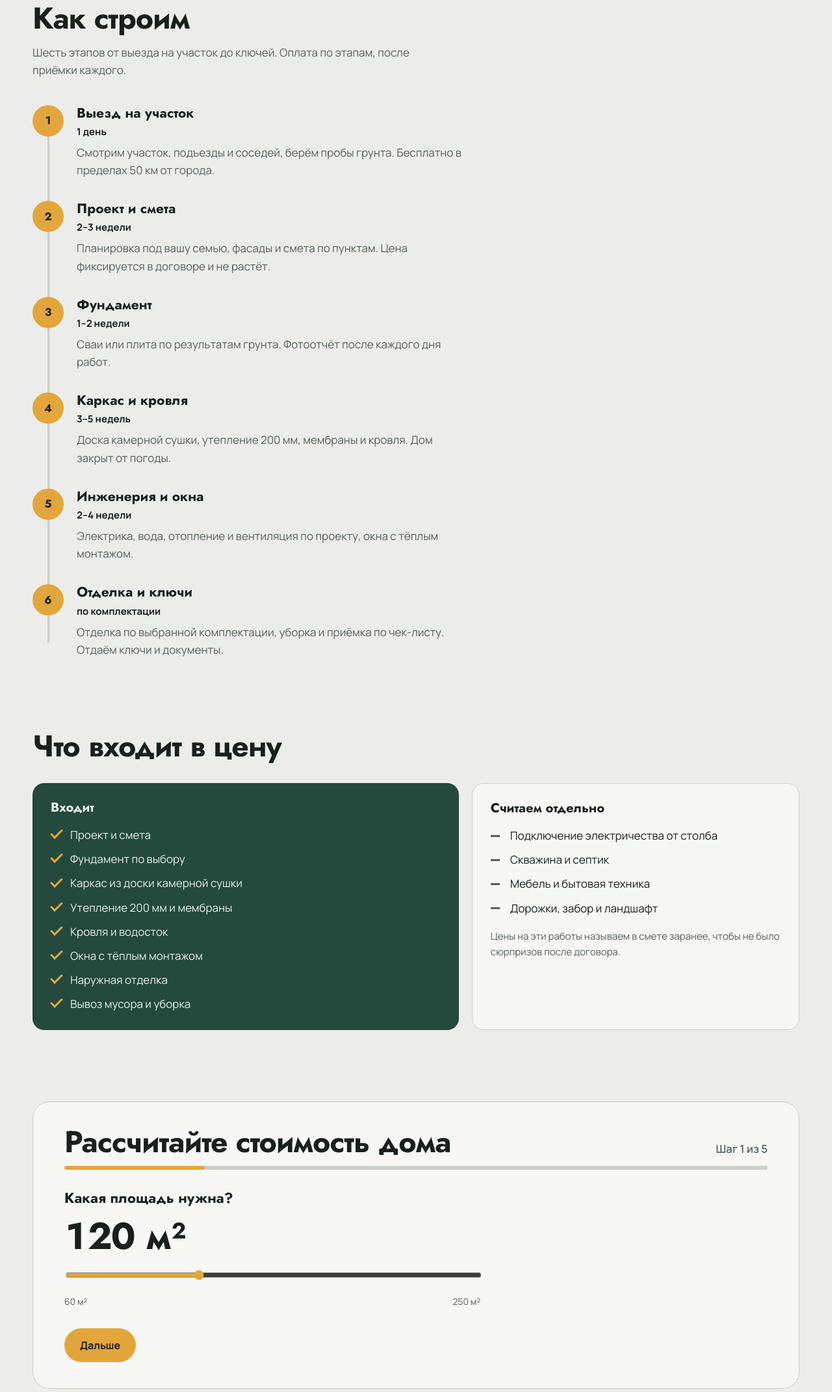
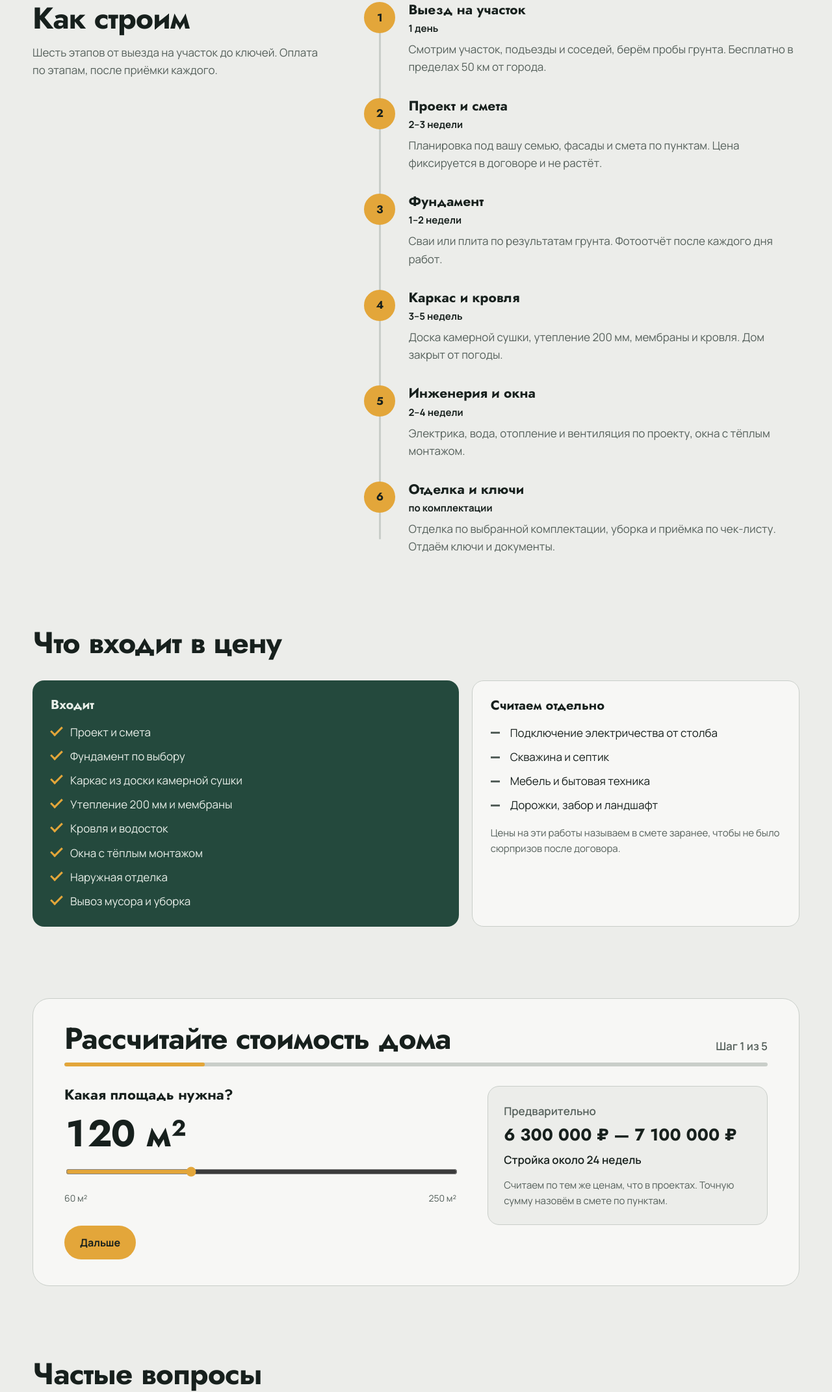
Before and after one commit to ogranka/ogranka.github.io, an Astro site: page /dom/site in a window 1280 px wide. Shown: the part 2784-4926 px from the top of the page at 65% size. Built offline with nearby package versions, Linux system fonts and the light colour scheme; Astro itself is replaced by a stand-in of ours.

Commit message:
Polish: one name for the contact block, 44 px top bar targets, no step numbers on non-steps, still background, solid figures, no callout stripe; Dom case title and intro, two-column steps and a live estimate beside the quiz.

```diff
--- a/src/components/TopBar.astro
+++ b/src/components/TopBar.astro
@@ -16,7 +16,7 @@ const { caseNav = false } = Astro.props;
         ) : (
           <>
             <a href="#process">Как работаю</a>
-            <a href="#contact">Контакты</a>
+            <a href="#contact">Обсудить проект</a>
           </>
         )
       }
--- a/src/pages/dom/site.astro
+++ b/src/pages/dom/site.astro
@@ -173,6 +173,12 @@ const quizSteps = [
             <p class="quiz__progress" aria-live="polite"><span data-step-label>Шаг 1 из 5</span></p>
             <span class="quiz__bar" aria-hidden="true"><span data-bar></span></span>
           </div>
+          <aside class="quiz__live" data-live aria-label="Предварительный расчёт">
+            <p class="quiz__live-label">Предварительно</p>
+            <p class="quiz__live-sum" data-live-sum></p>
+            <p class="quiz__live-weeks" data-live-weeks></p>
+            <p class="quiz__live-note">Считаем по тем же ценам, что в проектах. Точную сумму назовём в смете по пунктам.</p>
+          </aside>
           <form class="quiz__form" novalidate data-quiz>
             <fieldset class="quiz__step is-active" data-step="0">
               <legend>Какая площадь нужна?</legend>
--- a/src/pages/index.astro
+++ b/src/pages/index.astro
@@ -91,7 +91,7 @@ const steps = [
         </p>
         <div class="hero__actions">
           <a class="btn btn--ink pressable" href="#cases">Смотреть кейсы</a>
-          <a class="btn btn--line pressable" href="#contact">Как заказать</a>
+          <a class="btn btn--line pressable" href="#contact">Обсудить проект</a>
         </div>
       </div>
       <div class="collage" aria-label="Четыре кейса">
@@ -149,7 +149,6 @@ const steps = [
         {
           steps.map((step, index) => (
             <li data-reveal style={`--i:${index}`}>
-              <span class="num" aria-hidden="true">{index + 1}</span>
               <b>{step.title}</b>
               <p>{step.text}</p>
             </li>
--- a/src/scripts/dom/quiz.ts
+++ b/src/scripts/dom/quiz.ts
@@ -15,6 +15,8 @@ export function initQuiz() {
   const label = document.querySelector<HTMLElement>('[data-step-label]')!;
   const bar = document.querySelector<HTMLElement>('[data-bar]')!;
   const areaOut = form.querySelector<HTMLOutputElement>('[data-area-out]')!;
+  // Предварительный расчёт рядом с вопросами на широком экране: меняется с каждым ответом
+  const live = document.querySelector<HTMLElement>('[data-live]');
   let at = 0;
 
   const answers = (): QuizAnswers => {
@@ -30,6 +32,13 @@ export function initQuiz() {
     form.querySelector('[data-lines]')!.innerHTML = e.lines.map((l) => `<li><span>${l.label}</span><span>${rub(l.value)}</span></li>`).join('');
   };
 
+  const renderLive = () => {
+    if (!live) return;
+    const e = estimate(answers());
+    live.querySelector('[data-live-sum]')!.innerHTML = `<span class="nowrap">${rub(e.low)}</span> — <span class="nowrap">${rub(e.high)}</span>`;
+    live.querySelector('[data-live-weeks]')!.textContent = `Стройка около ${e.weeks} недель`;
+  };
+
   const show = (i: number, focus = true) => {
     at = i;
     steps.forEach((s, n) => s.classList.toggle('is-active', n === i));
@@ -40,7 +49,9 @@ export function initQuiz() {
     next.hidden = result;
     next.textContent = i === TOTAL - 1 ? 'Посчитать' : 'Дальше';
     lead.hidden = !result;
+    if (live) live.hidden = result;
     if (result) render();
+    else renderLive();
     if (focus) {
       // Фокус на заголовок шага: экранный диктор прочитает вопрос
       const target = steps[i].querySelector<HTMLElement>('legend, .result__sum');
@@ -55,6 +66,7 @@ export function initQuiz() {
     const t = e.target as HTMLInputElement;
     if (t.name === 'area') areaOut.textContent = `${t.value} м²`;
     if (at === TOTAL) render();
+    else renderLive();
   });
   next.addEventListener('click', () => show(Math.min(TOTAL, at + 1)));
   back.addEventListener('click', () => show(Math.max(0, at - 1)));
--- a/src/styles/pages/dom-site.scss
+++ b/src/styles/pages/dom-site.scss
@@ -602,6 +602,30 @@ html.dom-anim .steps__fill {
   gap: 34px;
 }
 
+// Компьютер: заголовок и вводная слева, этапы справа. Список в
+// одну колонку занимал 760 точек из 1180, правая часть стояла пустой.
+@media (min-width: 1000px) {
+  .steps {
+    display: grid;
+    grid-template-columns: minmax(0, .8fr) minmax(0, 1.2fr);
+    // Первая строка по высоте заголовка, остаток высоты списка уходит во вторую
+    grid-template-rows: auto 1fr;
+    column-gap: 64px;
+    align-items: start;
+
+    > h2,
+    > .lead {
+      grid-column: 1;
+    }
+
+    .steps__wrap {
+      grid-column: 2;
+      grid-row: 1 / span 2;
+      margin-top: 0;
+    }
+  }
+}
+
 .step {
   position: relative;
   display: grid;
@@ -738,6 +762,59 @@ html:not(.dom-anim) .step__dot {
 .quiz__progress {
   color: var(--dim);
   font-weight: 600;
+}
+
+// Предварительный расчёт: только на широком экране, справа от вопросов
+.quiz__live {
+  display: none;
+}
+
+@media (min-width: 1000px) {
+  .quiz__card {
+    display: grid;
+    grid-template-columns: minmax(0, 1.4fr) minmax(0, 1fr);
+    column-gap: 48px;
+    align-items: start;
+
+    > .quiz__head {
+      grid-column: 1 / -1;
+    }
+
+    > form {
+      grid-column: 1;
+    }
+  }
+
+  .quiz__live:not([hidden]) {
+    display: grid;
+    gap: 8px;
+    grid-column: 2;
+    grid-row: 2 / span 2;
+    margin-top: 30px;
+    padding: 24px;
+    border-radius: 18px;
+    background: var(--bg);
+    border: 1px solid var(--rule);
+  }
+}
+
+.quiz__live-label {
+  color: var(--dim);
+  font-weight: 600;
+}
+
+.quiz__live-sum {
+  font: 700 26px/1.2 var(--display);
+}
+
+.quiz__live-weeks {
+  font-weight: 600;
+}
+
+.quiz__live-note {
+  margin-top: 6px;
+  color: var(--dim);
+  font-size: 15px;
 }
 
 .quiz__bar {
--- a/src/styles/pages/forum-hero/_sections.scss
+++ b/src/styles/pages/forum-hero/_sections.scss
@@ -41,10 +41,8 @@ section {
     font-weight: 800;
     letter-spacing: -.035em;
     line-height: 1;
-    background: linear-gradient(140deg, var(--ink) 25%, var(--cyan));
-    -webkit-background-clip: text;
-    background-clip: text;
-    color: transparent;
+    // Сплошной цвет вместо градиента в тексте: цифра читается сразу
+    color: var(--ink);
   }
 
   span {
```
Also changed, not shown: src/pages/dom/index.astro (+3 -4 lines), src/styles/base/_backdrop.scss (+2 -57 lines), src/styles/components/_top-bar.scss (+8 -8 lines), src/styles/pages/index.scss (+0 -13 lines), src/styles/pages/kabinet-app.scss (+5 -4 lines).
